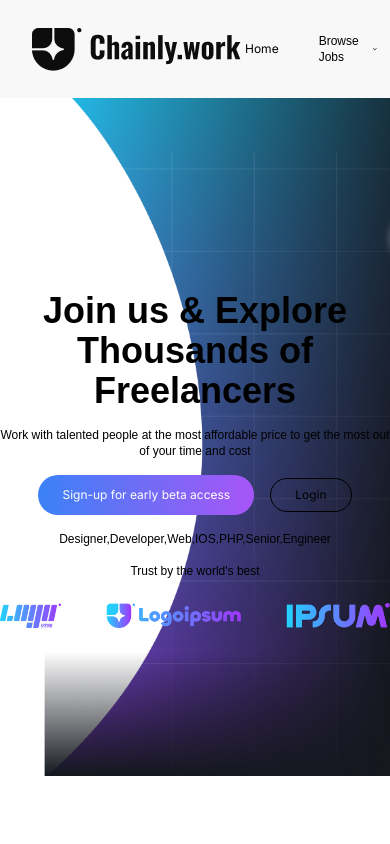
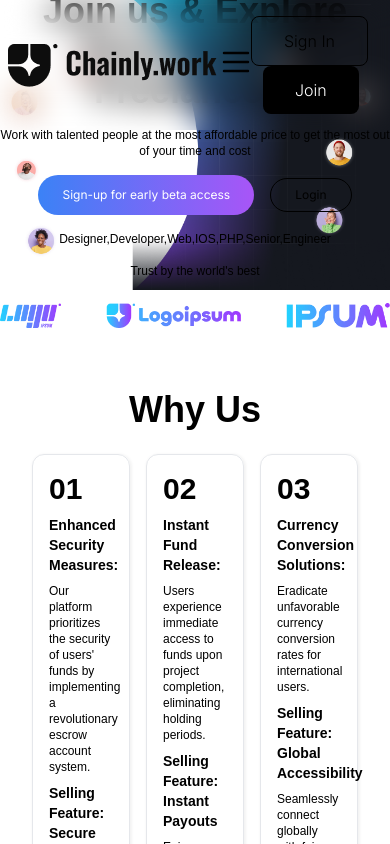
Before and after one commit to seeratalishah/chainly-work, a Next.js app: page / in a window 390 px wide. Shown: the top 844 px of the page. Built offline with nearby package versions, Linux system fonts and the light colour scheme.

Commit message:
fix: header UI

```diff
--- a/app/components/common/DropdownButton.js
+++ b/app/components/common/DropdownButton.js
@@ -1,9 +1,12 @@
 // components/DropdownButton.js
 
-import React, { useState } from 'react';
-import { MdOutlineKeyboardArrowUp, MdOutlineKeyboardArrowDown } from "react-icons/md";
+import React, { useState } from "react";
+import {
+  MdOutlineKeyboardArrowUp,
+  MdOutlineKeyboardArrowDown,
+} from "react-icons/md";
 
-const DropdownButton = ({title}) => {
+const DropdownButton = ({ title, options = [] }) => {
   const [isDropdownOpen, setDropdownOpen] = useState(false);
 
   const toggleDropdown = () => {
@@ -12,24 +15,33 @@ const DropdownButton = ({title}) => {
 
   return (
     <div className="relative inline-block">
-      <p
-        onClick={toggleDropdown}
-        className="flex items-center"
-      >
+      <p onClick={toggleDropdown} className="flex items-center">
         {title}
-        {
-            isDropdownOpen ? <MdOutlineKeyboardArrowUp className='ml-2' /> : <MdOutlineKeyboardArrowDown className='ml-2'/>
-        }
+        {isDropdownOpen ? (
+          <MdOutlineKeyboardArrowUp className="ml-2" />
+        ) : (
+          <MdOutlineKeyboardArrowDown className="ml-2" />
+        )}
       </p>
 
       {isDropdownOpen && (
         <div className="absolute right-0 mt-2">
           {/* Dropdown content goes here */}
-          <ul className="bg-blue-500 border border-gray-300 rounded shadow-md">
-            <li className="px-4 py-2">Option 1</li>
-            <li className="px-4 py-2">Option 2</li>
-            <li className="px-4 py-2">Option 3</li>
-          </ul>
+          {options.length > 0 ? (
+            <ul className="bg-blue-500 border border-gray-300 rounded shadow-md">
+              {options.map((item, index) => (
+                <li className="px-4 py-2" key={index}>
+                  {item.title}
+                </li>
+              ))}
+            </ul>
+          ) : (
+            <ul className="bg-blue-500 border border-gray-300 rounded shadow-md">
+              <li className="px-4 py-2">Option 1</li>
+              <li className="px-4 py-2">Option 2</li>
+              <li className="px-4 py-2">Option 3</li>
+            </ul>
+          )}
         </div>
       )}
     </div>
--- /dev/null
+++ b/app/components/common/DropdownHamburger.js
@@ -0,0 +1,65 @@
+// components/DropdownButton.js
+
+import { useTheme } from "next-themes";
+import React, { useState } from "react";
+import Link from "next/link";
+
+import {
+  MdOutlineKeyboardArrowUp,
+  MdOutlineKeyboardArrowDown,
+} from "react-icons/md";
+
+const DropdownHamburger = ({ title, options = [] }) => {
+  const [isDropdownOpen, setDropdownOpen] = useState(false);
+  const { theme, setTheme } = useTheme();
+
+  const toggleDropdown = () => {
+    setDropdownOpen(!isDropdownOpen);
+  };
+
+  return (
+    <div className="relative inline-block">
+      <p onClick={toggleDropdown} className="flex items-center">
+        <svg
+          xmlns="http://www.w3.org/2000/svg"
+          x="0px"
+          y="0px"
+          width="30"
+          height="30"
+          viewBox="0 0 50 50"
+          fill={`
+          ${theme == "dark" ? "#ffffff" : "#000000"}`}
+        >
+          <path d="M 5 8 A 2.0002 2.0002 0 1 0 5 12 L 45 12 A 2.0002 2.0002 0 1 0 45 8 L 5 8 z M 5 23 A 2.0002 2.0002 0 1 0 5 27 L 45 27 A 2.0002 2.0002 0 1 0 45 23 L 5 23 z M 5 38 A 2.0002 2.0002 0 1 0 5 42 L 45 42 A 2.0002 2.0002 0 1 0 45 38 L 5 38 z"></path>
+        </svg>
+        {/* {isDropdownOpen ? (
+          <MdOutlineKeyboardArrowUp className="ml-2" />
+        ) : (
+          <MdOutlineKeyboardArrowDown className="ml-2" />
+        )} */}
+      </p>
+
+      {isDropdownOpen && (
+        <div className="absolute right-0 mt-2">
+          {/* Dropdown content goes here */}
+          <ul
+            className={`
+          ${
+            theme == "dark" ? "bg-slate-900" : "bg-slate-200"
+          } border cursor-pointer rounded shadow-md p-2`}
+          >
+            {options.map((item, index) => (
+              <Link href={item.link} key={index}>
+                <li className="px-4 py-2  hover:bg-slate-400  rounded">
+                  {item.title}
+                </li>
+              </Link>
+            ))}
+          </ul>
+        </div>
+      )}
+    </div>
+  );
+};
+
+export default DropdownHamburger;
--- a/app/components/header/Header.js
+++ b/app/components/header/Header.js
@@ -10,14 +10,24 @@ import { MdWbSunny } from "react-icons/md";
 
 import "./header.css";
 import DropdownButton from "../common/DropdownButton";
+import DropdownHamburger from "../common/DropdownHamburger";
 
 const Header = () => {
   const [mounted, setMounted] = useState(false);
   const { theme, setTheme } = useTheme();
 
+  const [isNavOpen, setNavOpen] = useState(false);
+
+  const handleToggle = () => {
+    setNavOpen(!isNavOpen);
+  };
+
   // useEffect only runs on the client, so now we can safely show the UI
   useEffect(() => {
     setMounted(true);
+    if (theme == "system") {
+      setTheme("light");
+    }
   }, []);
 
   if (!mounted) {
@@ -29,24 +39,52 @@ const Header = () => {
   };
 
   return (
-    <div className={`${theme === "dark" ? "darkNav" : "lightNav"} fixed top-0 z-10 w-full flex items-center justify-between px-8 py-4`}>
-      <img src={theme === "dark" ? "/darkLogo.png" : "/lightLogo.png"} alt="logo" />
-      <div className="flex items-center space-x-5 text-xs">
-        <ul className="flex items-center space-x-10">
+    <div
+      className={`px-2 bg-blur backdrop-blur-lg bg-opacity-50 fixed top-0 z-10 w-full flex items-center justify-between md:px-4 lg:px-14 py-4`}
+    >
+      <img
+        src={theme === "dark" ? "/darkLogo.png" : "/lightLogo.png"}
+        alt="logo"
+      />
+
+      <div
+        className={`lg:flex hidden items-center space-x-5 text-md  ${
+          isNavOpen ? "" : ""
+        }`}
+      >
+        <ul className="flex items-center space-x-10 dark:text-gray-200 border-black  font-light">
           <li>
             <Link href="/">Home</Link>
           </li>
-          <li><DropdownButton title="Browse Jobs" /></li>
-          <li><DropdownButton title="Chainly Pro" /></li>
           <li>
-            <Link href="/seller">Become a seller</Link>
+            <DropdownButton title="Browse Jobs" />
+          </li>
+          <li>
+            <DropdownButton title="Chainly Pro" />
+          </li>
+          <li>
+            <Link href="/seller">Become a Seller</Link>
           </li>
         </ul>
       </div>
-      <div className="flex items-center space-x-5 text-xs">
+      <div className={`block lg:hidden`}>
+        <DropdownHamburger
+          title="Chainly Pro"
+          options={[
+            { title: "Home", link: "/" },
+            { title: "Browse Jobs", link: "/" },
+            { title: "Chainly Pro", link: "/" },
+            { title: "Become a Seller", link: "/seller" },
+          ]}
+        />
+      </div>
+
+      <div className="flex items-center space-x-5 text-md">
         <div className="space-x-3">
-          <button className="border px-5 py-2 rounded font-bold dark:border-white border-black">Sign In</button>
-          <button className="dark:bg-white dark:text-black bg-black text-white px-5 py-2 rounded font-bold">
+          <button className="border px-8 py-3 rounded-lg font-light dark:border-white border-black">
+            Sign In
+          </button>
+          <button className="dark:bg-white dark:text-black bg-black text-white px-8 py-3 rounded-lg font-light">
             Join
           </button>
         </div>
--- a/app/components/heroSection/heroSection.css
+++ b/app/components/heroSection/heroSection.css
@@ -1,4 +1,4 @@
 .hero-section{
-    height: calc(100vh - 75px);
-    margin-top: 75px;
+    /* height: calc(100vh - 75px); */
+    /* margin-top: 75px; */
 }
```
Also changed, not shown: app/components/layout/Layout.js (+8 -8 lines), app/page.js (indentation only).
